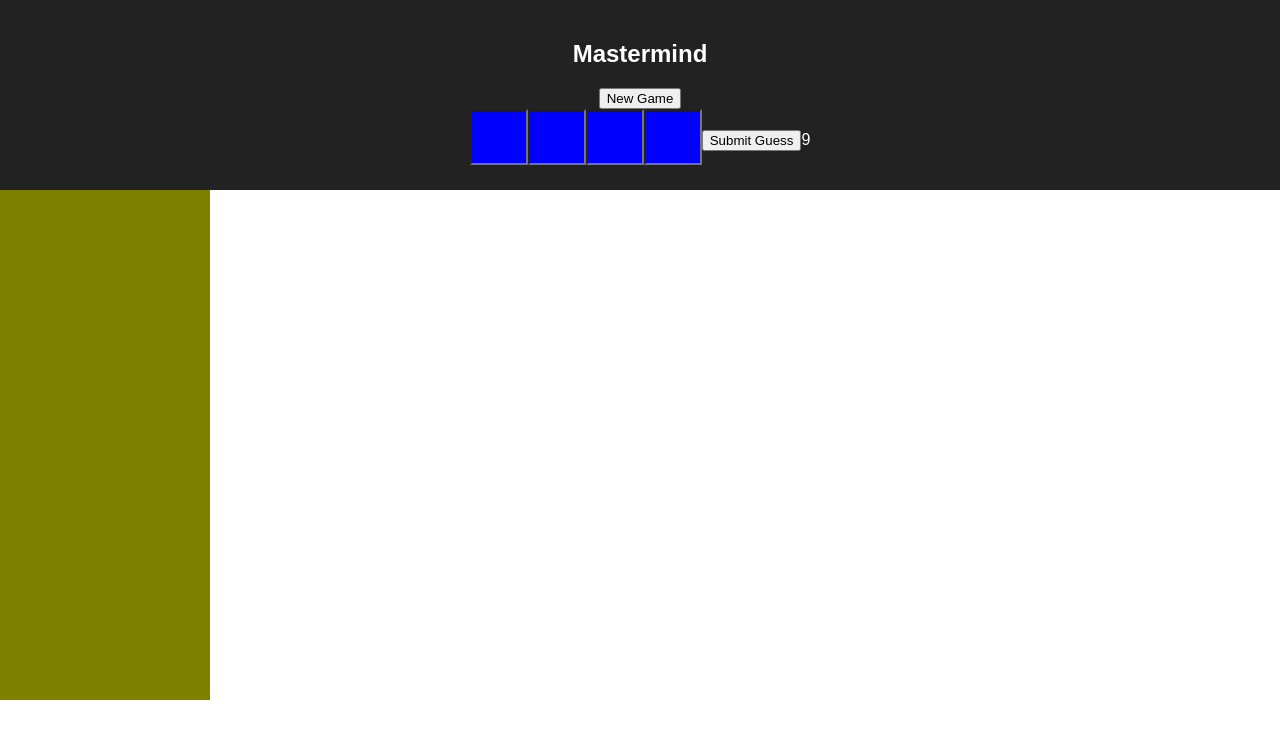
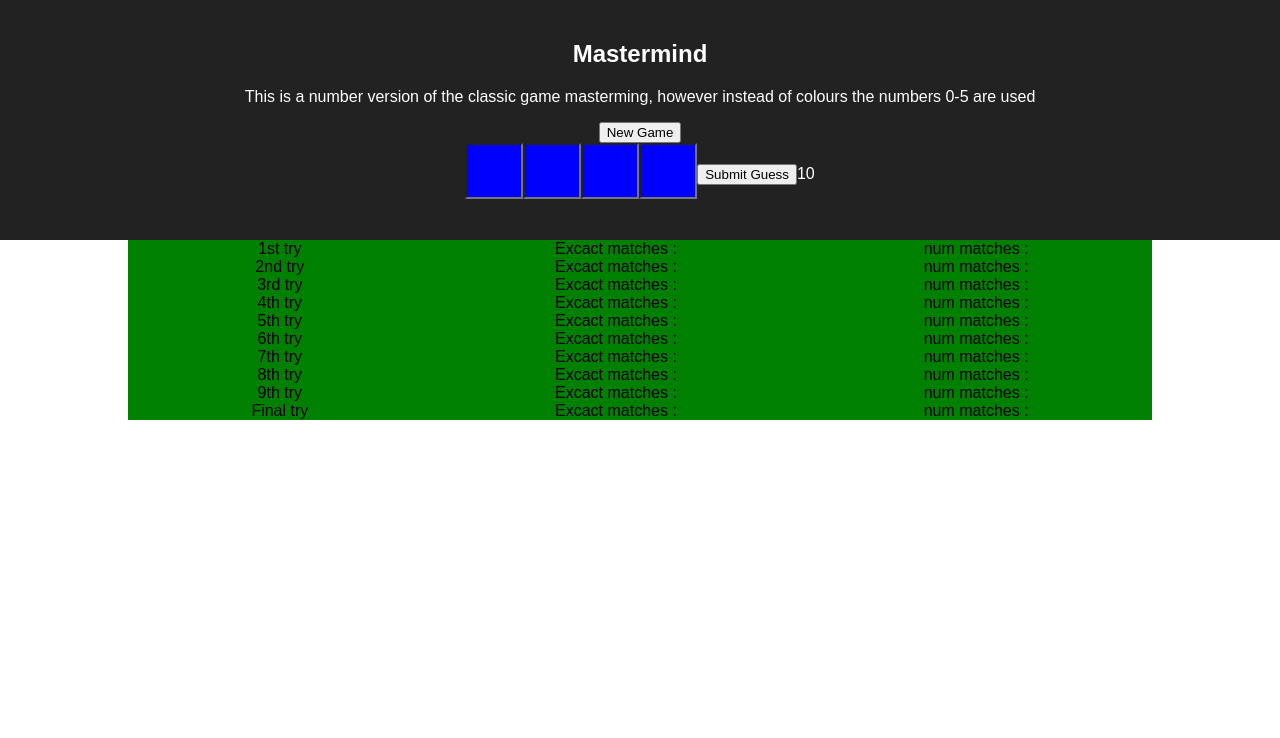
Before and after one commit to Lean-Rasmussen/BullsAndCows, a React (Create React App) app in the folder pwr-ludo/: page / in a window 1280 px wide. Shown: the top 738 px of the page. Built offline with nearby package versions, Linux system fonts and the light colour scheme.

Commit message:
added evaluation of hints and redesign of layout hints for matches with wrong location still needs fixing

```diff
--- a/pwr-ludo/src/App.css
+++ b/pwr-ludo/src/App.css
@@ -4,7 +4,7 @@
 
 .App-header {
   background-color: #222;
-  height: 150px;
+  height: 200px;
   padding: 20px;
   color: white;
 }
@@ -25,19 +25,23 @@
   justify-content: center;
   text-align: center;
   padding: auto;
+
 }
+.pastGuessContainer{
+  display: flex;
+  width:80%;
+  background-color: green;
+  flex-direction: row;
+  justify-content: space-around;
+  margin-left: 10%;
 
-.pastGuessContainer{
-  width: 210px;
-  height: 510px;
+
+}
+.pastGuessContainer1 .pastGuessContainer2 .pastGuessContainer3{
+  display: flex;
   background-color:olive;
-  justify-content: center;
+  flex-direction: column;
+  align-content: flex-start;
+  background-color: green;
+  padding-left: 50px;
 }
-.pastGuesses{
-  width: 200px;
-  height: 50px;
-  color: white;
-  font-size: 1.5em;
-  text-align: center;
-  justify-content: center;
-}
--- a/pwr-ludo/src/App.js
+++ b/pwr-ludo/src/App.js
@@ -1,4 +1,4 @@
-import React, { Component } from 'react';
+ import React, { Component } from 'react';
 import './App.css';
 
 class App extends Component {
@@ -6,27 +6,33 @@ class App extends Component {
     super(props)
     this.state={
       code:['1','1','1','1'],
-      playerGuess: [],
-      pastGuesses: ['','','','','','','','','',''],
-      guessesLeft : 9,
+      pastGuesses: ['1st try','2nd try',' 3rd try',' 4th try','5th try','6th try','7th try','8th try','9th try','Final try'],
+      guessesLeft : 10,
+      included: 0,
+      playerGuess:[],
+      excatMatchesOfPastGuesses: ['','','','','','','','','',''],
+      numberMatches: ['','','','','','','','','',''],
+      currentGuess: 0,
     }
   }
+
     codeMaker(){
         let newCode =[]
         this.state.code.map(()=> newCode.push(Math.floor(Math.random()*6)))
-        console.log(newCode)
         this.setState({
           code: newCode,
-          pastGuesses: ['','','','','','','','','',''],
-          guessesLeft : 9,
+          pastGuesses: ['1st try','2nd try',' 3rd try',' 4th try','5th try','6th try','7th try','8th try','9th try','Final try'],
+          excatMatchesOfPastGuesses: ['','','','','','','','','',''],
+          numberMatches: ['','','','','','','','','',''],
+          guessesLeft : 10,
+          currentGuess: 0,
         })
-
       }
 
     getGuess(){
       let guess =[]
       let inputs = document.getElementsByClassName( 'guessInput' )
-      let playerTry = this.state.playerGuess.map.call(inputs, function( input ) {
+      this.state.playerGuess.map.call(inputs, function( input ) {
          guess.push(parseInt(input.value));
     });
       this.checkForWinner(guess)
@@ -39,27 +45,55 @@ class App extends Component {
       }
     }
 
-    checkForWinner(guess){
+    wrongGuessToState(guess){
+       this.state.pastGuesses[this.state.currentGuess] = guess.join(' ').toString(),
+       this.setState({
+       guessesLeft : this.state.guessesLeft-1,
+       currentGuess: this.state.currentGuess+1
+       })
+    }playerTry
+
+    feedbackForGuess(guess){
+      let matching =0
+      this.state.code.map(function(num){
+         if(guess.includes(num)){
+            matching++
+          }
+      })
+      this.state.numberMatches[this.state.currentGuess] = matching
+      console.log('matches constained in both arrays' + matching)
+      console.log('the code to guess ' + this.state.code)
+    }
+    feedbackForlocation(guess){
+      let checker = 0
+      let exactMatch = 0
+      this.state.code.map(function(index){
+        if(index === guess[checker]){
+          checker++
+          exactMatch++
+        }else{
+        checker++
+        }})
+        this.state.excatMatchesOfPastGuesses[this.state.currentGuess] = exactMatch
+      console.log('excatmatches ' + exactMatch )
+    }
+      checkForWinner(guess){
       if(this.state.code.toString() === guess.toString()){
         alert('Winner winner chicken dinner')
       }else{
-        let index = this.state.pastGuesses.length-this.state.guessesLeft
-        console.log(index)
-        this.state.pastGuesses[index] = guess.join(' ').toString(),
-        this.setState({
-          guessesLeft : this.state.guessesLeft-1,
-        })
+        this.wrongGuessToState(guess)
         this.checkLose()
+        this.feedbackForlocation(guess)
+        this.feedbackForGuess(guess)
         console.log(this.state.pastGuesses)
      }
     }
-
-
   render() {
     return (
       <div className="App">
         <div className="App-header">
-          <h2>Mastermind</h2>
+        <h2>Mastermind</h2>
+        <p> This is a number version of the classic game masterming, however instead of colours the numbers 0-5 are used </p>
           <button onClick={() => this.codeMaker()}> New Game</button>
           <div className="container">
           {this.state.code.map(() =>{
@@ -67,14 +101,25 @@ class App extends Component {
           })}
           <button onClick={() => this.getGuess()} >Submit Guess </button>
            <p1>{this.state.guessesLeft}</p1>
-
            </div>
         </div>
-        <div className='pastGuessContainer'>
+        <div className = 'pastGuessContainer'>
+        <div className='pastGuessContainer1'>
            {this.state.pastGuesses.map((pastGuess)=> {
-            return <div className='pastGuesses'>{pastGuess}</div>
+           return <div className='pastGuesses'>{pastGuess} </div>
            })}
-        </div>
+           </div>
+           <div className='pastGuessContainer2'>
+           {this.state.excatMatchesOfPastGuesses.map((excactMatch)=> {
+           return <div className='excactmatches'> Excact matches : {excactMatch} </div>
+           })}
+           </div>
+           <div className='pastGuessContainer3'>
+           {this.state.numberMatches.map((numMatch)=> {
+           return <div className='numberMatches'> num matches : {numMatch} </div>
+           })}
+          </div>
+          </div>
       </div>
     );
   }
```
